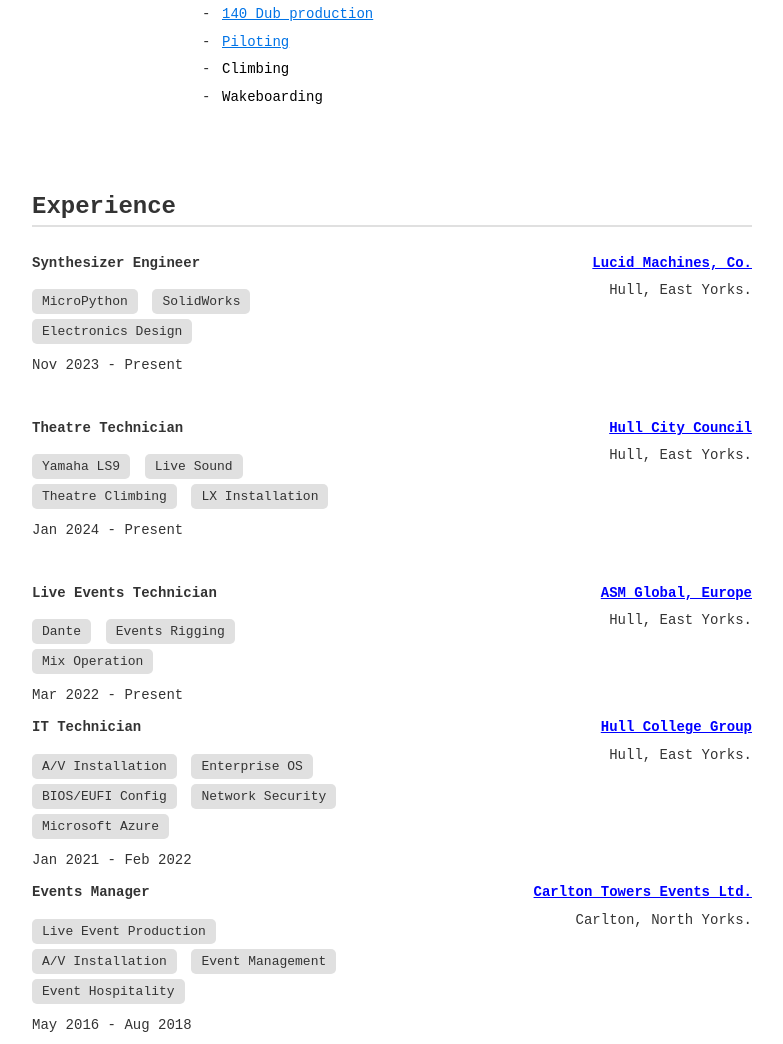
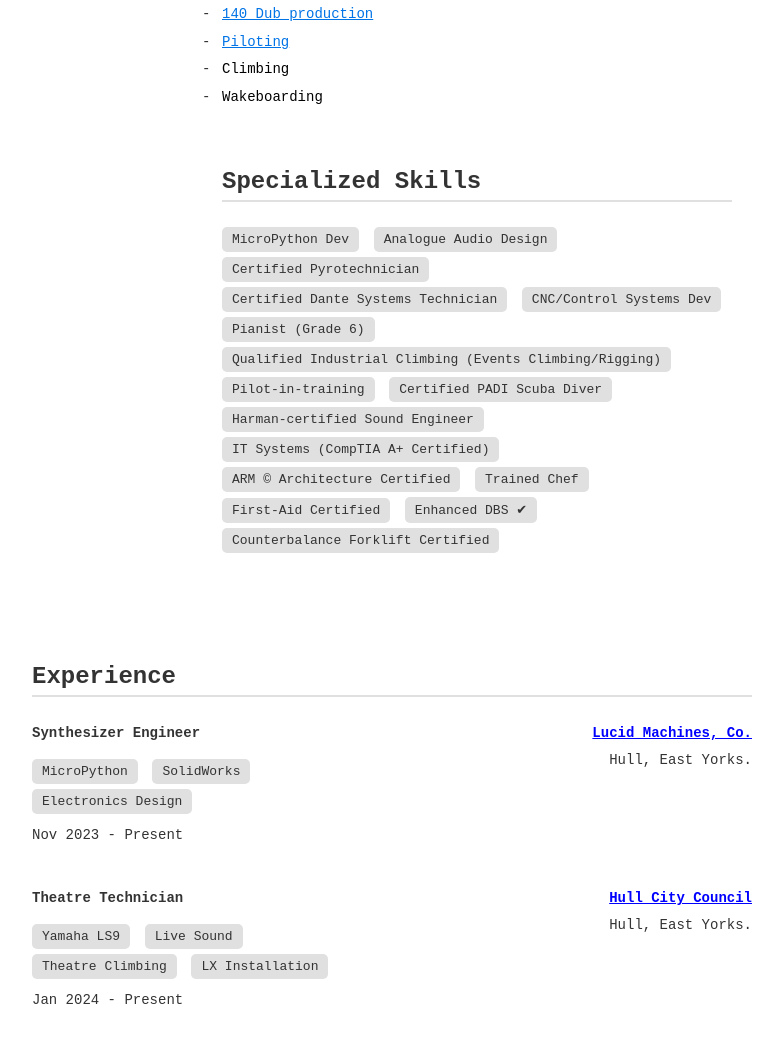
Before and after one commit to shaunschwegler/shaunschwegler.github.io, a plain HTML site: page index.html in a window 1280 px wide. Shown: the part 516-1560 px from the top of the page, without its empty margins (248-1031 px from the left). Drawn offline with Linux system fonts and the light colour scheme.

Commit message:
Update index.html

```diff
--- a/index.html
+++ b/index.html
@@ -89,6 +89,26 @@
                     <li>Climbing</li>
                     <li>Wakeboarding</li>
                 </ul>
+                <section class="experience">
+                    <h2>Specialized Skills</h2>
+                <div class="skills">
+                    <span class="skill-block">MicroPython Dev</span>
+                    <span class="skill-block">Analogue Audio Design</span>
+                    <span class="skill-block">Certified Pyrotechnician</span>
+                    <span class="skill-block">Certified Dante Systems Technician</span>
+                    <span class="skill-block">CNC/Control Systems Dev</span>
+                    <span class="skill-block">Pianist (Grade 6)</span>
+                    <span class="skill-block">Qualified Industrial Climbing (Events Climbing/Rigging)</span>
+                    <span class="skill-block">Pilot-in-training</span>
+                    <span class="skill-block">Certified PADI Scuba Diver</span>
+                    <span class="skill-block">Harman-certified Sound Engineer</span>
+                    <span class="skill-block">IT Systems (CompTIA A+ Certified)</span>
+                    <span class="skill-block">ARM © Architecture Certified</span>
+                    <span class="skill-block">Trained Chef</span>
+                    <span class="skill-block">First-Aid Certified</span>
+                    <span class="skill-block">Enhanced DBS ✔</span>
+                    <span class="skill-block">Counterbalance Forklift Certified</span>
+                </div>
             </div>
         </div>
 
@@ -221,7 +241,7 @@
                         <div class="skills">
                             <span class="skill-block">Software Engineering</span>
                             <span class="skill-block">Systems Analysis</span>
-                            <span class="skill-block">Algorithmic // Data Structures Development</span>
+                            <span class="skill-block">Algorithm // Data Structures Design</span>
                         </div>
                         <p>2019 - 2022</p>
                     </div>
```
